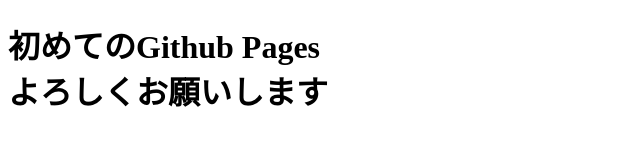
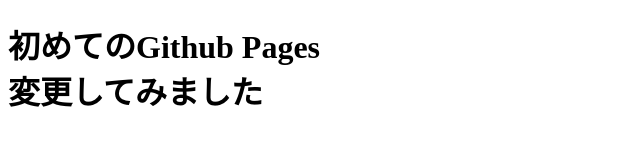
Before and after one commit to AsaRyota/web-design_practice, a plain HTML site: page index.html in a window 1280 px wide. Shown: the whole page, without its empty margins (0-640 px from the left). Drawn offline with Linux system fonts and the light colour scheme.

Commit message:
文言を変更しました

```diff
--- a/index.html
+++ b/index.html
@@ -7,7 +7,7 @@
 </head>
 <body>
     <h1>初めてのGithub Pages <br>
-    よろしくお願いします</h1>
+    変更してみました</h1>
 
 
 </body>
```
